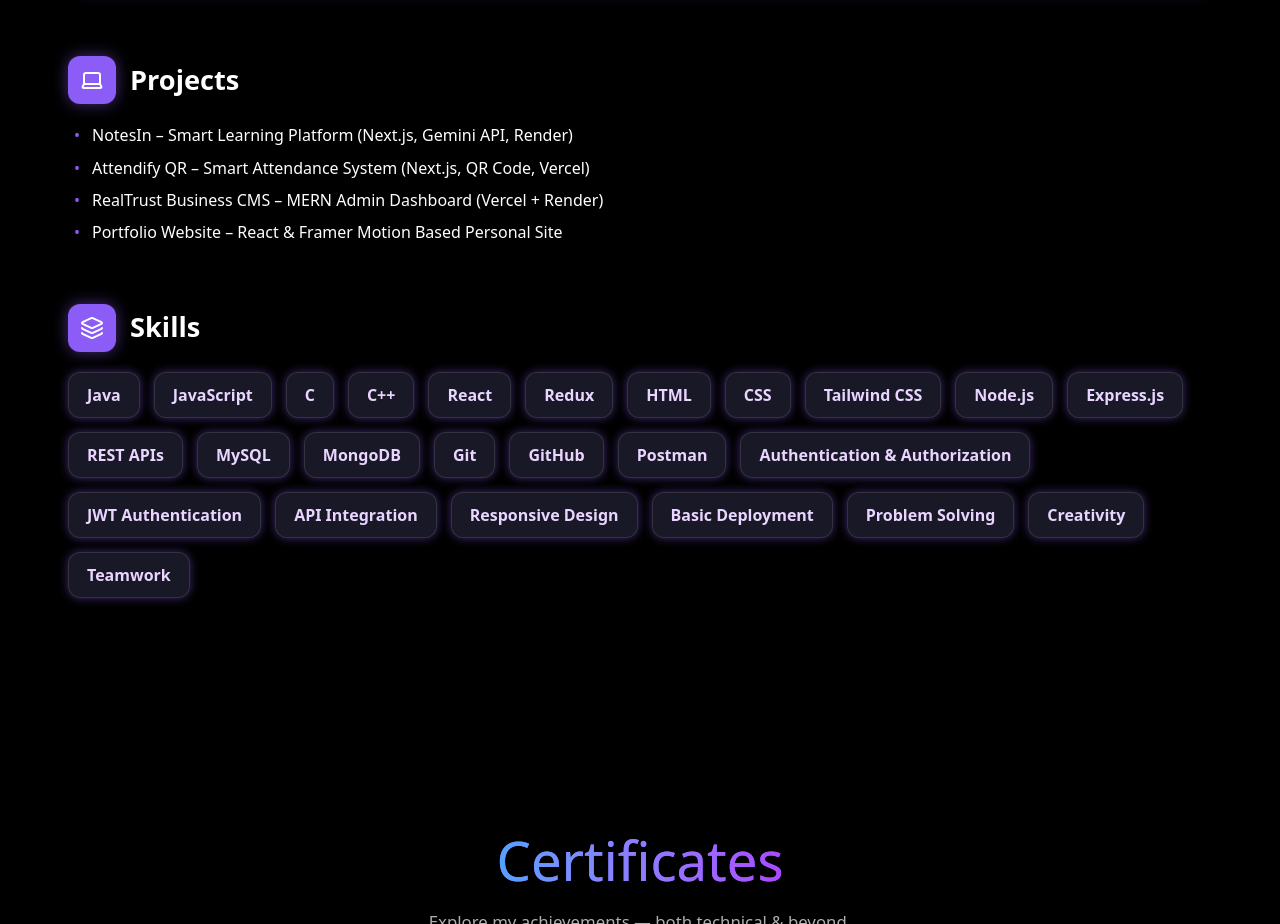
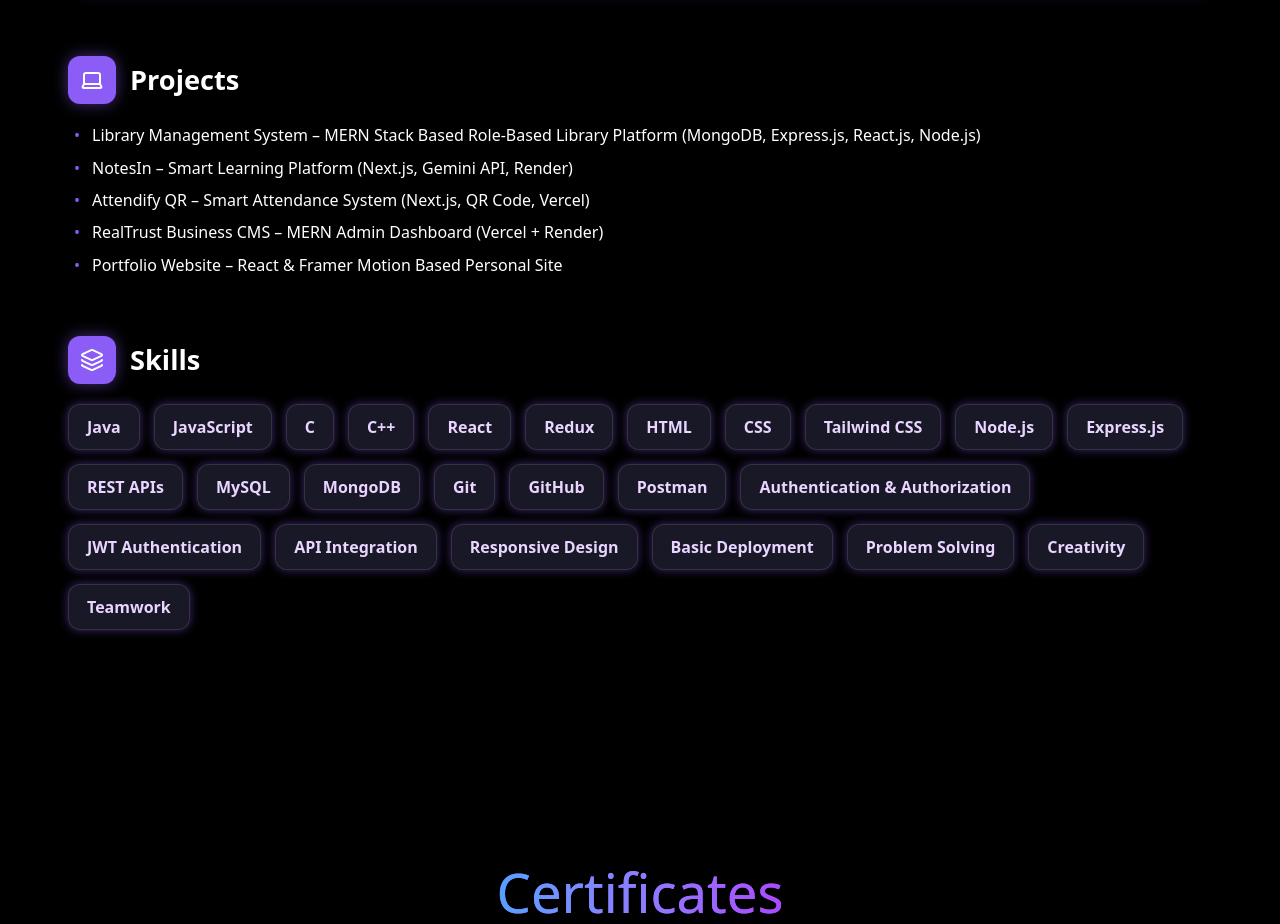
Before and after one commit to gopalverma33/my-portfolio, a React (Vite) app: page / in a window 1280 px wide. Shown: the part 9020-9944 px from the top of the page. Built offline with nearby package versions, Linux system fonts and the light colour scheme.

Commit message:
Update Resume.jsx

```diff
--- a/src/components/Resume.jsx
+++ b/src/components/Resume.jsx
@@ -158,12 +158,12 @@ export function Resume() {
 
           <ul className="project-list">
             {[
-              "NotesIn – Smart Learning Platform (Next.js, Gemini API, Render)",
-"Attendify QR – Smart Attendance System (Next.js, QR Code, Vercel)",
-"RealTrust Business CMS – MERN Admin Dashboard (Vercel + Render)",
-"Portfolio Website – React & Framer Motion Based Personal Site",
-
-            ].map((project, i) => (
+  "Library Management System – MERN Stack Based Role-Based Library Platform (MongoDB, Express.js, React.js, Node.js)",
+  "NotesIn – Smart Learning Platform (Next.js, Gemini API, Render)",
+  "Attendify QR – Smart Attendance System (Next.js, QR Code, Vercel)",
+  "RealTrust Business CMS – MERN Admin Dashboard (Vercel + Render)",
+  "Portfolio Website – React & Framer Motion Based Personal Site",
+].map((project, i) => (
               <motion.li
                 key={i}
                 initial={{ opacity: 0, x: -25 }}
```
